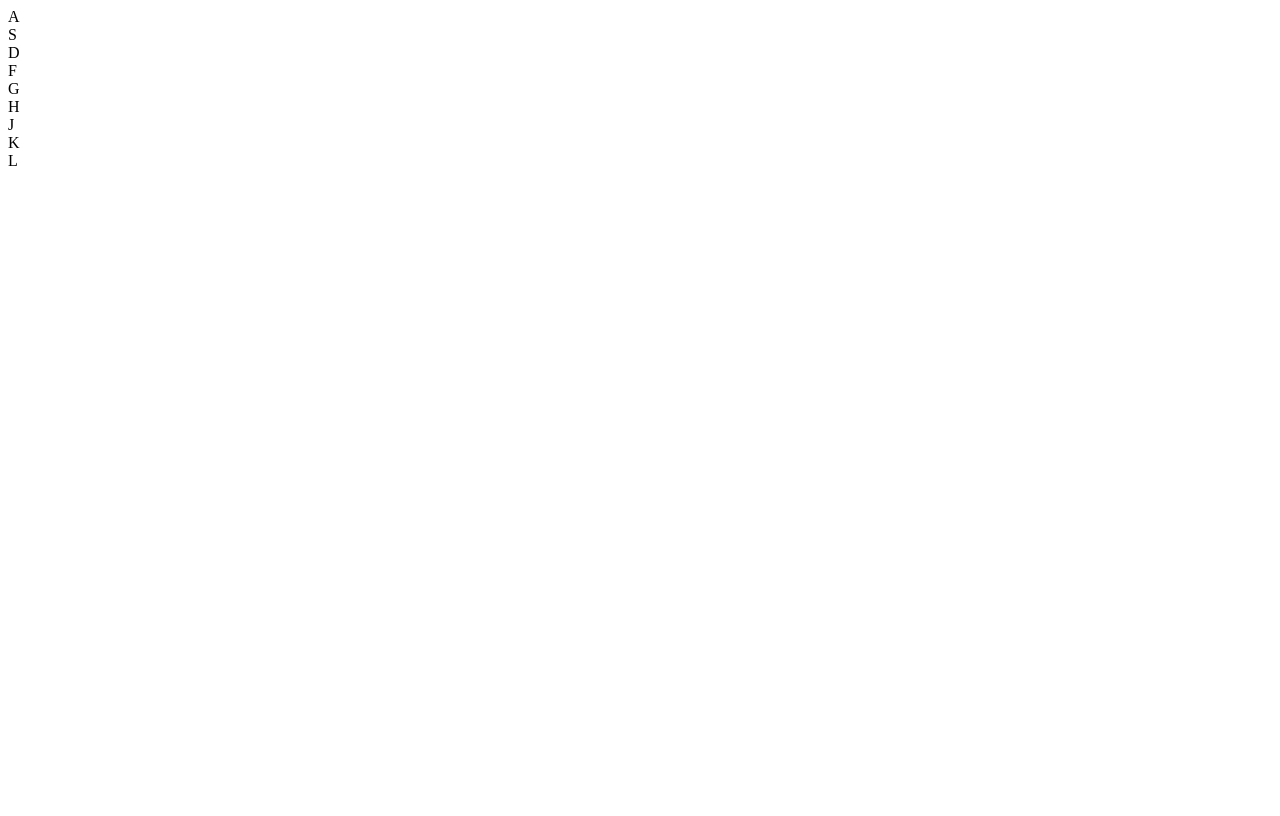
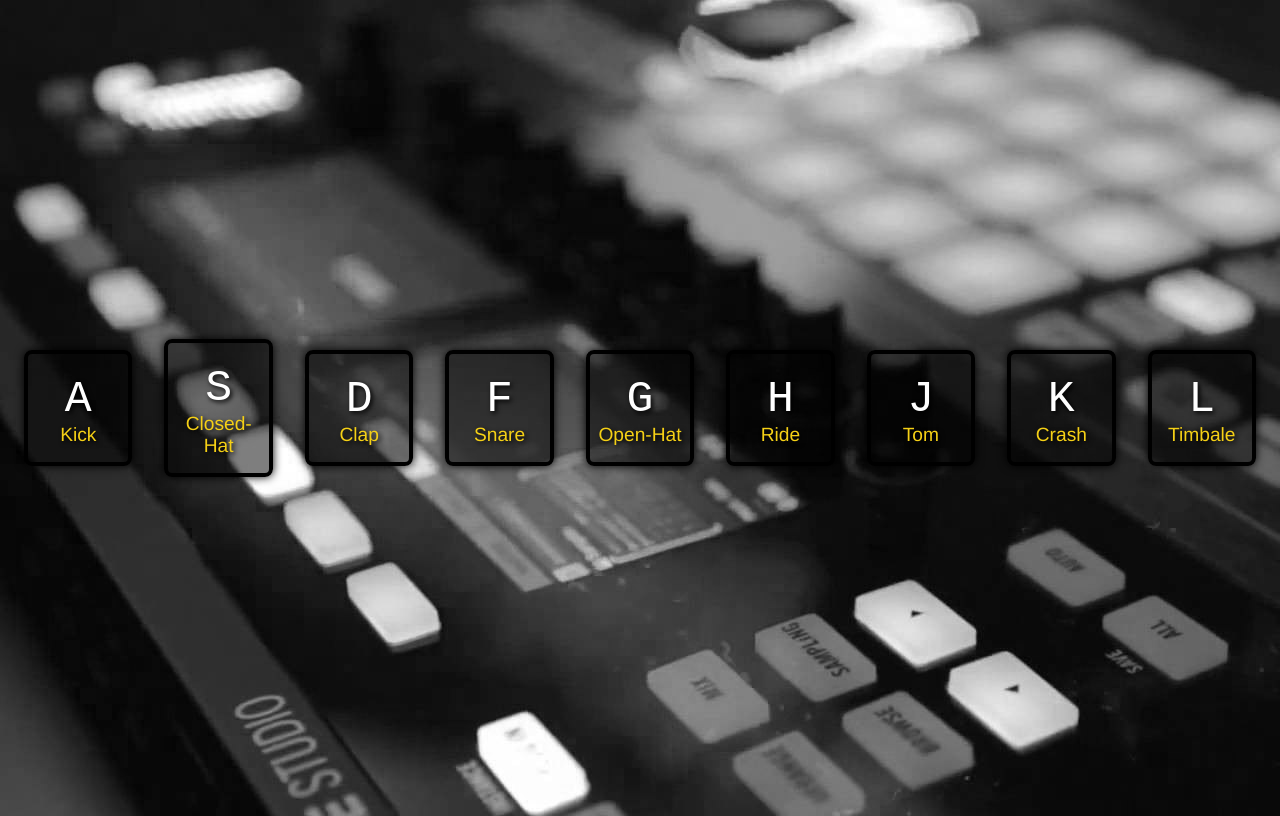
Before and after one commit to JqobSeven/Drum-Kit, a plain HTML site: page index.html in a window 1280 px wide. Drawn offline with nearby package versions, Linux system fonts and the light colour scheme.

Commit message:
Finished project

```diff
--- a/css/styles.css
+++ b/css/styles.css
@@ -1,4 +1,39 @@
+:root{
+    font-size: 16px;
+}
+body{
+    font-family: Helvetica, Arial, sans-serif;
+    background-image: url("img/background.jpg");
+}
+.keys{
+    display: flex;
+    flex-direction: row;
+    justify-content: center;
+    align-items: center;
+    text-align: center;
+    min-height: 100vh;
+}
 .key{
-    border: 6px solid black;
-    background-color: lightslategray;
+    border: 4px solid black;
+    border-radius: 8px;
+    width: 100px;
+    margin: 1rem;
+    padding: 1rem 0.5rem;
+    background: rgba(0,0,0,0.5);
+    color: white;
+    box-shadow: 0 0 10px black;
+    text-shadow: 2px 2px 5px black;
+    font-size: 2.8rem;
+    text-align: center;
+    transition: all 0.09s;
 }
+.key span{
+    font-size: 1.2rem;
+    display: block;
+    color: #F5D016;
+}
+.playing{
+    transform: scale(1.1);
+    border-color: #F5D016;
+    box-shadow: 0 0 20px #F5D016;
+}
--- a/index.html
+++ b/index.html
@@ -1,23 +1,61 @@
 <!DOCTYPE html>
 <html lang="en">
 <head>
-    <style rel="stylesheet" type="text/css" href="css/styles.css"></style>
+    <link rel="stylesheet" type="text/css" href="css/styles.css">
     <meta charset="UTF-8">
     <meta name="viewport" content="width=device-width, initial-scale=1.0">
     <title>Virtual Drum Kit</title>
+
+    <script src="https://ajax.googleapis.com/ajax/libs/jquery/3.5.1/jquery.min.js"></script>
+    <script>
+    $(document).ready(function(){
+        $(document).keydown(function(e){
+            var code = e.keyCode;
+                const audio = $(`audio[data-key = ${e.keyCode}]`).get(0);
+                const key = $(`.key[data-key = ${e.keyCode}]`);
+
+                if(!audio) return;
+
+                key.addClass('playing');
+                audio.currentTime = 0
+                audio.play();
+        })
+    });
+
+    $(document).ready(function(){
+        $('.key').on('webkitTransitionEnd oTransitionEnd transitionend msTransitionEnd', removeTransition);
+    });
+
+    function removeTransition(e){
+        if(e.originalEvent.propertyName != 'transform') return;
+
+        $(this).removeClass('playing');
+    }
+    </script>
 </head>
+
 <body>
     <div class = "keys">
-        <div class= "key">A</div>
-        <div class= "key">S</div>
-        <div class= "key">D</div>
-        <div class= "key">F</div>
-        <div class= "key">G</div>
-        <div class= "key">H</div>
-        <div class= "key">J</div>
-        <div class= "key">K</div>
-        <div class= "key">L</div>
+        <div class= "key" data-key ="65"><kbd>A</kbd><span>Kick</span></div>
+        <div class= "key" data-key ="83"><kbd>S</kbd><span>Closed-Hat</span></div>
+        <div class= "key" data-key ="68"><kbd>D</kbd><span>Clap</span></div>
+        <div class= "key" data-key ="70"><kbd>F</kbd><span>Snare</span></div>
+        <div class= "key" data-key ="71"><kbd>G</kbd><span>Open-Hat</span></div>
+        <div class= "key" data-key ="72"><kbd>H</kbd><span>Ride</span></div>
+        <div class= "key" data-key ="74"><kbd>J</kbd><span>Tom</span></div>
+        <div class= "key" data-key ="75"><kbd>K</kbd><span>Crash</span></div>
+        <div class= "key" data-key ="76"><kbd>L</kbd><span>Timbale</span></div>
     </div>
+
+    <audio data-key ="65" src ="sounds/kick.wav"></audio>
+    <audio data-key ="83" src ="sounds/closed-hat.wav"></audio>
+    <audio data-key ="68" src ="sounds/clap.wav"></audio>
+    <audio data-key ="70" src ="sounds/snare.wav"></audio>
+    <audio data-key ="71" src ="sounds/open-hat.wav"></audio>
+    <audio data-key ="72" src ="sounds/ride.wav"></audio>
+    <audio data-key ="74" src ="sounds/tom.wav"></audio>
+    <audio data-key ="75" src ="sounds/crash.wav"></audio>
+    <audio data-key ="76" src ="sounds/timbale.wav"></audio>
 
 </body>
 </html>
```
Also changed, not shown: css/img/background.jpg (added), 9 other files.
